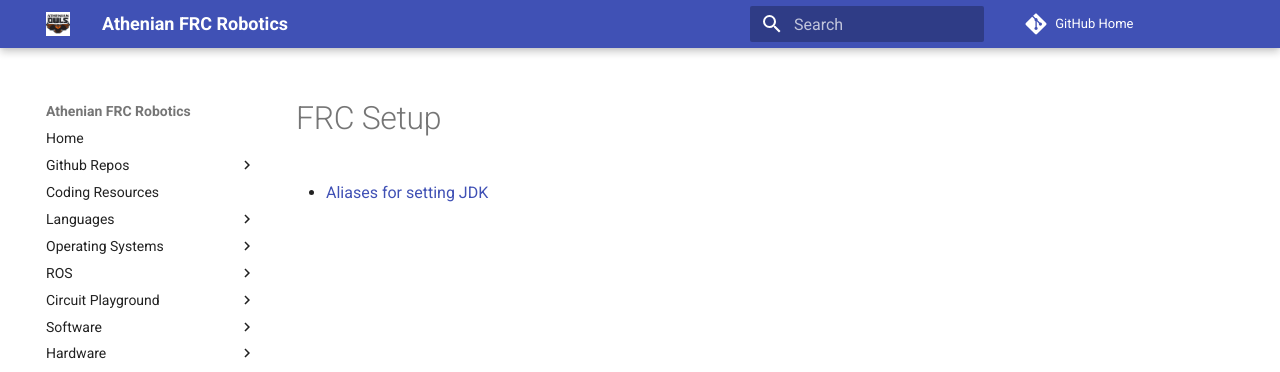
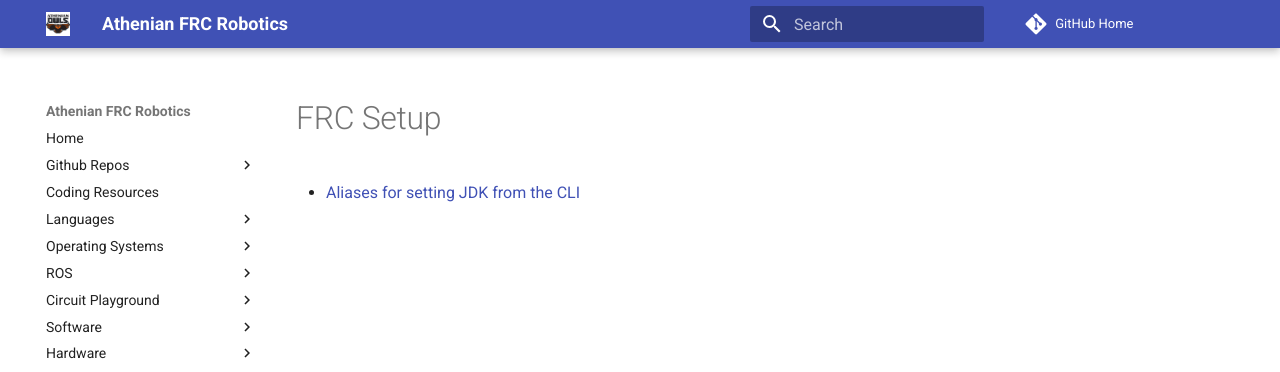
Before and after one commit to athenian-robotics/athenian-robotics-mkdocs, an MkDocs documentation site: the page built from docs/frc-setup.md, in a window 1280 px wide. Shown: the top 372 px of the page. Built offline with MkDocs 1.6.1 and Material for MkDocs 9.7.7, drawn with Linux system fonts in a browser that asks for light colours; comment, search, counter and statistics services are not loaded.

Commit message:
Update docs

```diff
--- a/docs/frc-setup.md
+++ b/docs/frc-setup.md
@@ -1,3 +1,3 @@
 # FRC Setup
 
-* [Aliases for setting JDK](https://gist.github.com/pambrose/7b1e2cd9c5a006c10113db814f5f9cd5)
+* [Aliases for setting JDK from the CLI](https://gist.github.com/pambrose/7b1e2cd9c5a006c10113db814f5f9cd5)
```
